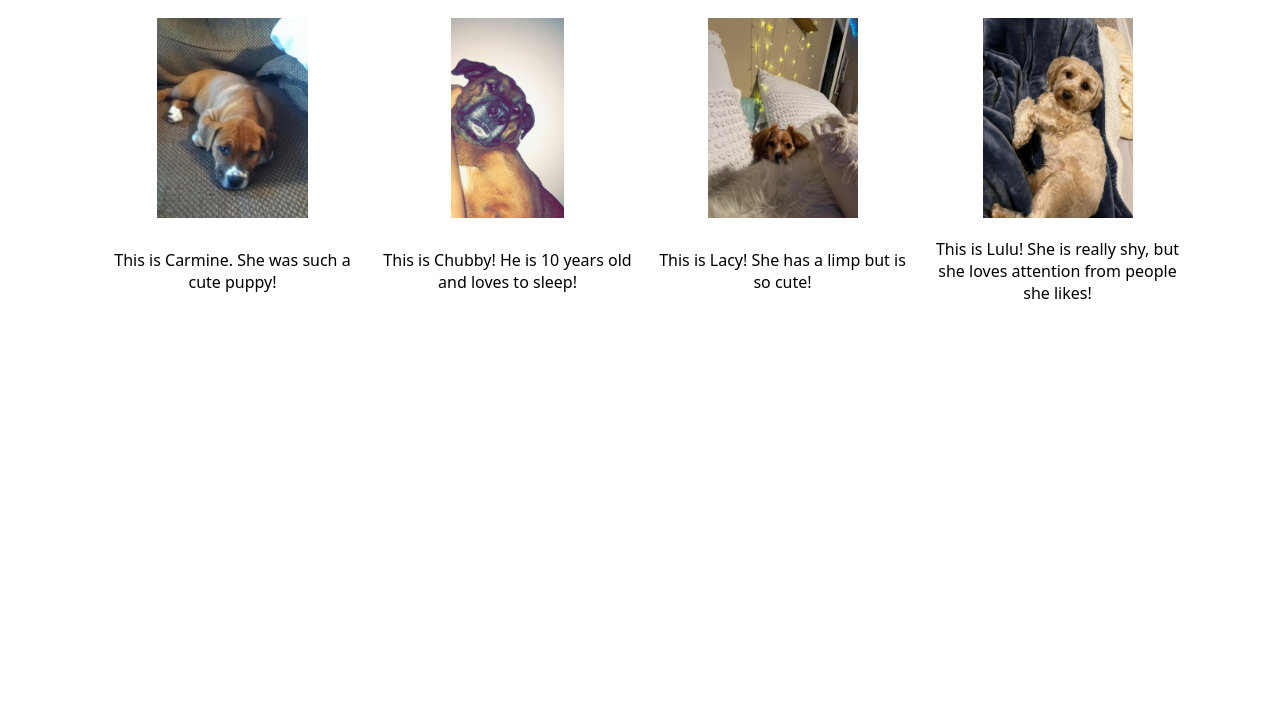
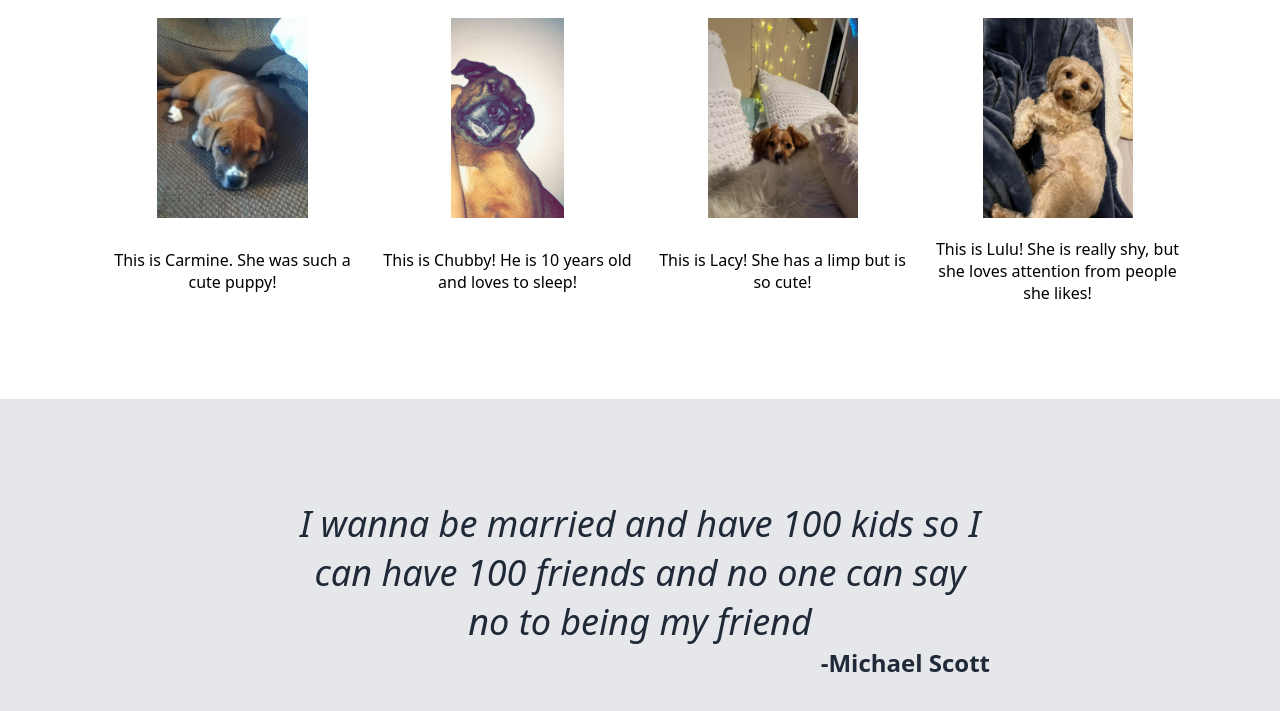
Before and after one commit to Creasser/landing-page, a plain HTML site: page index.html in a window 1280 px wide. Shown: the part 559-1270 px from the top of the page. Before the commit the page ends 883 px from the top, so only its background shows below. Drawn offline with Linux system fonts and the light colour scheme.

Commit message:
add section three text and style

```diff
--- a/index.html
+++ b/index.html
@@ -53,8 +53,11 @@
       </div>
 </div>
 
-
-
-
-
+<!--Section 3-->
+<div class="background-two">
+  <div class="section-three">
+    <div class="quote">I wanna be married and have 100 kids so I can have 100 friends and no one can say no to being my friend</div>
+    <div class="author">-Michael Scott</div>
+  </div>
+</div>
     </body>
--- a/style.css
+++ b/style.css
@@ -72,6 +72,7 @@ button {
     display: flex;
     flex-direction: column;
     background-color: white;
+    padding-bottom: 75px;
 }
 .header-two {
     display: flex;
@@ -99,3 +100,32 @@ button {
     flex: 1;
     padding-left: 10px;
 }
+
+/*Section 3*/
+
+.section-three {
+    display: flex;
+    flex-direction: column;
+    background-color: #e5e7eb;
+    width: 700px;
+    padding-top: 100px;
+    padding-bottom: 100px;
+    color: #1f2937;
+}
+.background-two {
+    display: flex;
+    justify-content: center;
+    width: 100%;
+    background-color: #e5e7eb;
+}
+.quote {
+    font-size: 36px;
+    text-align: center;
+    font-style: italic;
+    color: #1f2937;
+}
+.author {
+    font-size: 24px;
+    text-align: right;
+    font-weight: bold;
+}
```
